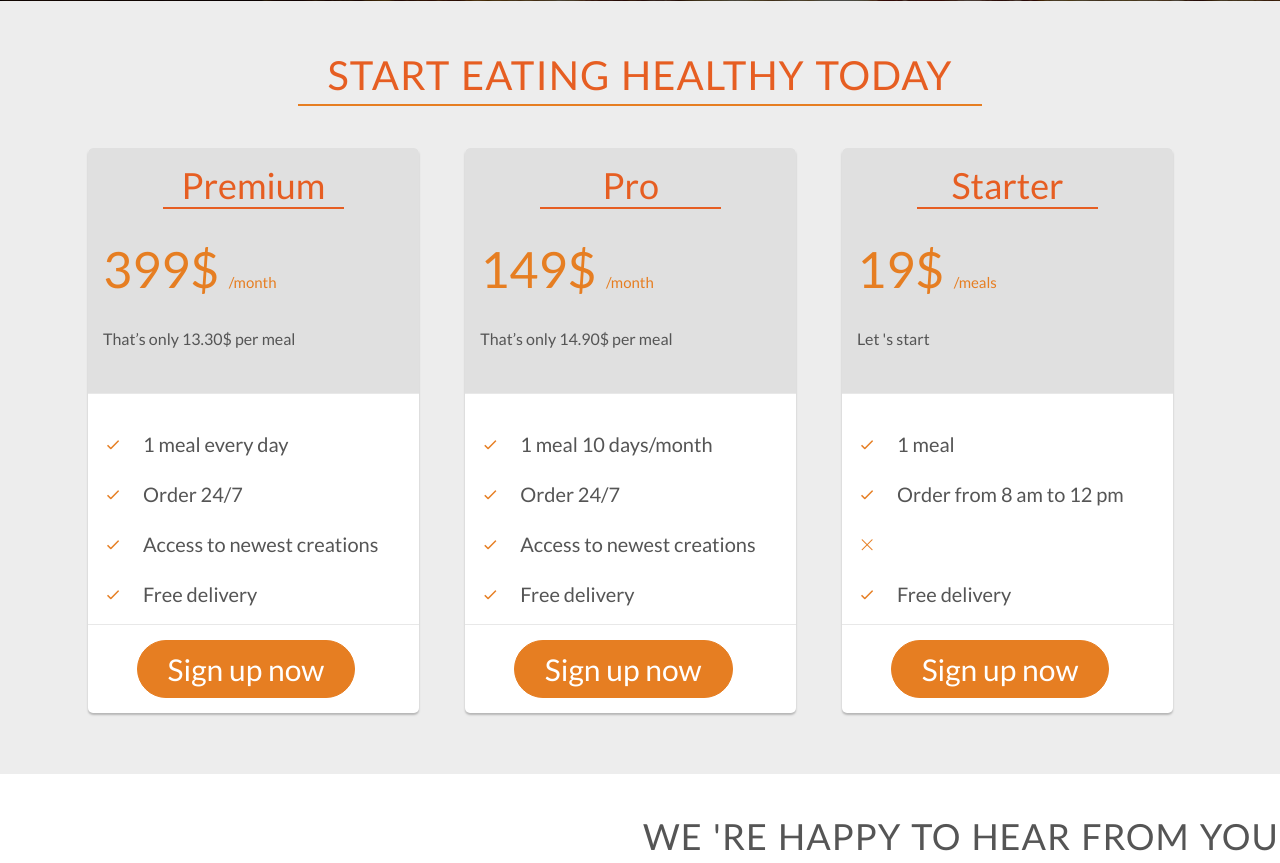
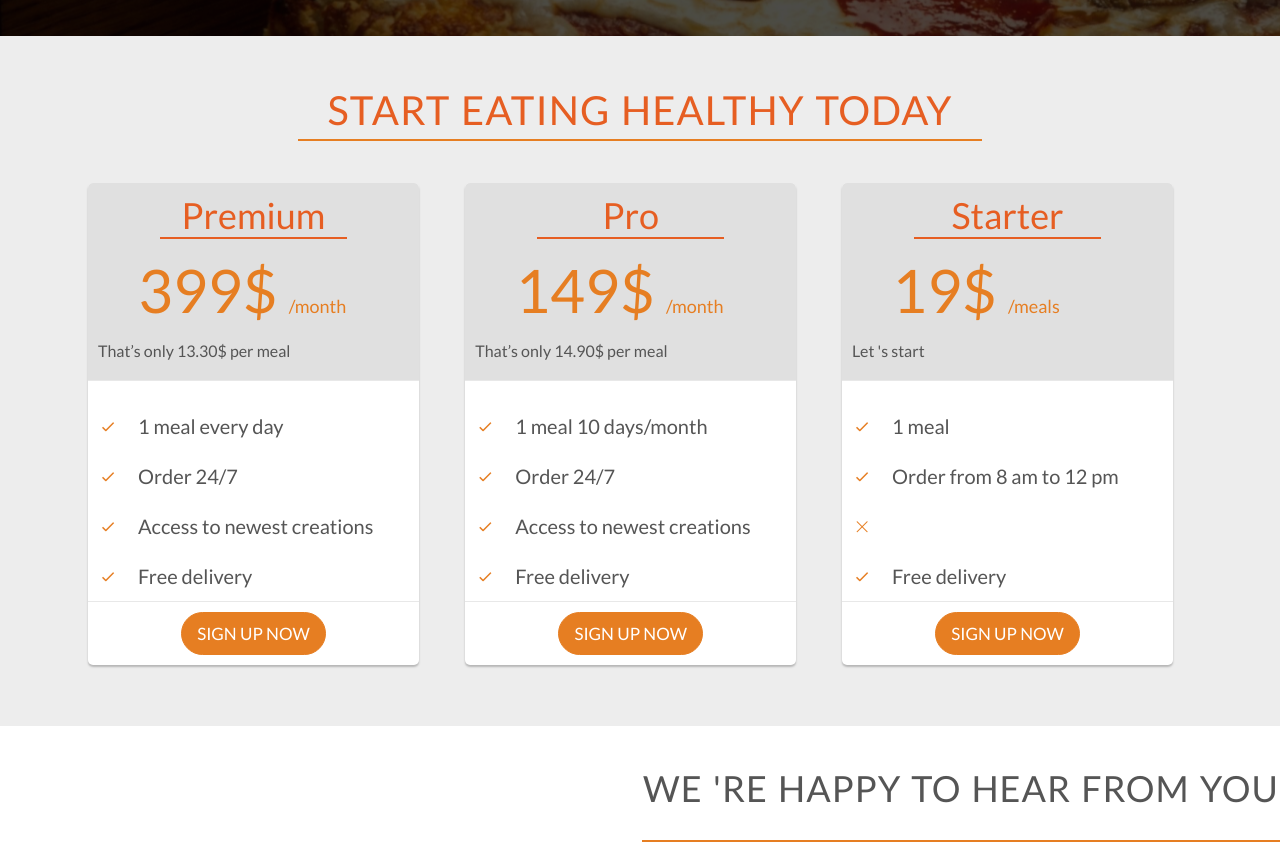
Before and after one commit to hoanghiepbk/omnifood-github, a PHP site: page / in a window 1280 px wide. Shown: the part 3785-4648 px from the top of the page. Run offline with PHP 8.4, Linux system fonts and the light colour scheme; style sheets or scripts are compiled from the project's sources; some libraries are stand-ins or nearby versions; some web fonts are replaced.

Commit message:
make better

```diff
--- a/main.html
+++ b/main.html
@@ -296,7 +296,7 @@
                             <li><i class="ion-ios-checkmark-empty icon-small"></i>Free delivery</li>
                         </ul>
                     </div>
-                    <div>
+                    <div class="button">
                         <a href="#" class="btn btn-full" > Sign up now </a>
                     </div>
                     </div>
@@ -316,7 +316,7 @@
                             <li><i class="ion-ios-checkmark-empty icon-small"></i>Free delivery</li>
                         </ul>
                     </div>
-                    <div>
+                    <div class="button">
                         <a href="#" class="btn btn-full" > Sign up now </a>
                     </div>
                     </div>
@@ -336,7 +336,7 @@
                             <li><i class="ion-ios-checkmark-empty icon-small"></i>Free delivery</li>
                         </ul>
                     </div>
-                    <div>
+                    <div class="button">
                         <a href="#" class="btn btn-full" > Sign up now </a>
                     </div>
                     </div>
--- a/resources/css/style.css
+++ b/resources/css/style.css
@@ -449,7 +452,7 @@ cite img {
     border-bottom: 2px solid #e65e22;
     padding: 0;
     margin-left: 20%;
-    margin-bottom: 30px;
+    margin-bottom: 15px;
     width: 60%;
 
 }
@@ -487,7 +490,7 @@ cite img {
 }
 
 .plan-box div {
-    padding: 15px;
+    padding: 10px;
     border-bottom: 1px solid #e8e8e8;
 
 }
@@ -505,8 +508,9 @@ cite img {
 
 
 .price-plans {
-    font-size: 250%;
-    margin-bottom: 30px;
+    font-size: 300%;
+    margin-bottom: 15px;
+    margin-left: 40px;
     font-weight: 200;
     color: #e67e22;
 }
@@ -518,7 +522,7 @@ cite img {
 
 .price-plans-meals {
     font-size: 80%;
-    margin-bottom: 30px;
+    margin-bottom: 10px;
 }
 
 .plan-box ul {
@@ -531,6 +535,11 @@ cite img {
     font-size: 100%;
     height: 50px
 }
+.button {
+    text-align: center;
+
+}
+
 /* ----------------------------------------------- */
 /*------------------ FORM -------------------------*/
 /* ----------------------------------------------- */
@@ -650,3 +659,9 @@ footer {
 .js--wp-3.animated{
     opacity: 1;
 }
+
+
+.button {
+    text-align: center;
+
+}
```
Also changed, not shown: other parts of resources/css/style.css (+13 -10 lines).
